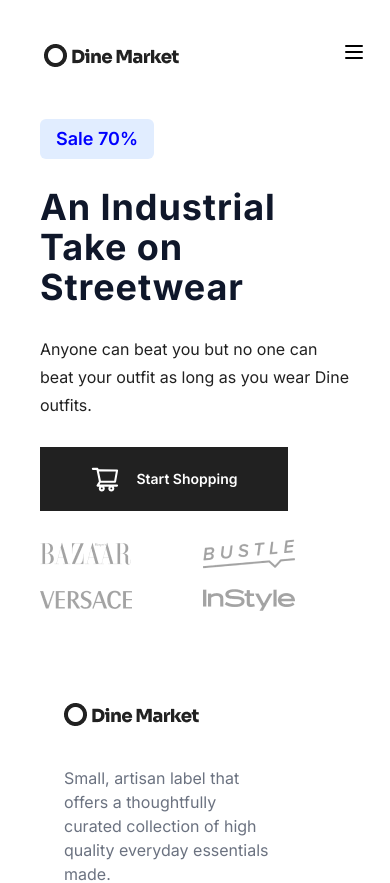
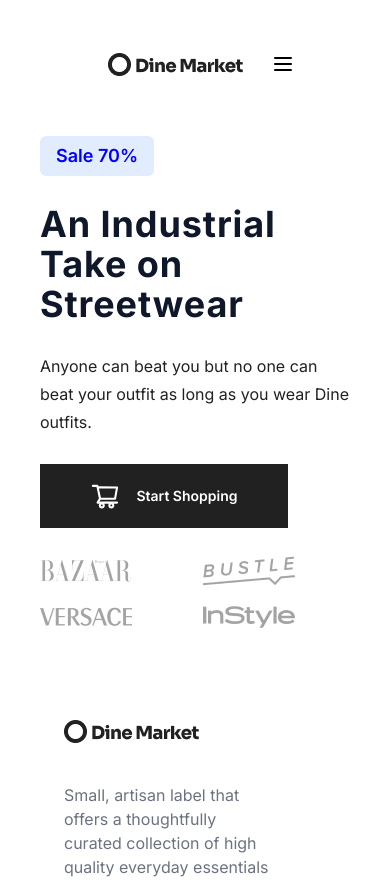
Before and after one commit to bilal-faisal/ecommerce-store-next13, a Next.js app: page / in a window 390 px wide. Shown: the top 883 px of the page. Built offline with nearby package versions, Linux system fonts and the light colour scheme.

Commit message:
Update Header.tsx

```diff
--- a/src/components/Header.tsx
+++ b/src/components/Header.tsx
@@ -18,15 +18,16 @@
   return (
     <div className="w-full">
       <NavigationMenu className="pt-8">
-        <div className="px-6 md:items-center md:flex">
-          <div className="flex items-center justify-start py-3">
+        <div className="px-6 md:items-center md:flex w-full md:w-fit justify-between">
+          <div className="flex items-center py-3">
+            <div className="w-full">
               <NavigationMenuList>
                 <NavigationMenuItem>
-                <Image src={Logo} alt="Logo" className="mx-5"  />
+                  <Image src={Logo} alt="Logo" className="mx-5" />
                 </NavigationMenuItem>
                 <div className="md:hidden">
                   <button
-                  className="p-2 fixed top-8 right-4 text-gray-700 rounded-md outline-none focus:border-gray-400 focus:border"
+                    className="p-2  text-gray-700 rounded-md outline-none focus:border-gray-400 focus:border"
                     onClick={() => setNavbar(!navbar)}
                   >
                     {navbar ? (
@@ -62,10 +63,11 @@
                 </div>
               </NavigationMenuList>
             </div>
+          </div>
 
           <div>
             <div
-              className={`pb-4 mt-4 md:block md:pb-0 md:mt-0 ${
+              className={`h-[90vh] md:h-fit w-full flex justify-center items-center  pb-4 mt-4 md:block md:pb-0 md:mt-0 ${
                 navbar ? "block" : "hidden"
               }`}
             >
@@ -110,61 +112,3 @@
     </div>
   );
 }
-
-// "use client";
-
-// import {
-//   NavigationMenu,
-//   NavigationMenuItem,
-//   NavigationMenuList,
-// } from "@/components/ui/navigation-menu";
-// import { AiOutlineShoppingCart } from "react-icons/ai";
-// import { BiSearch } from "react-icons/bi";
-// import { Button } from "@/components/ui/button";
-// import { Input } from "@/components/ui/input";
-// import Image from "next/image";
-// import Logo from "/public/logo.png";
-
-// export function Header() {
-//   return (
-//     <NavigationMenu className="pt-8">
-//       <NavigationMenuList>
-//         <NavigationMenuItem>
-//           <Image src={Logo} alt="Logo" className="mr-5" />
-//         </NavigationMenuItem>
-//         <NavigationMenuItem>
-//           <p>Female</p>
-//         </NavigationMenuItem>
-//         <NavigationMenuItem>
-//           <p>Male</p>
-//         </NavigationMenuItem>
-//         <NavigationMenuItem>
-//           <p>Kids</p>
-//         </NavigationMenuItem>
-//         <NavigationMenuItem>
-//           <p>All Products</p>
-//         </NavigationMenuItem>
-//         <NavigationMenuItem>
-//           <div className="flex border rounded-lg border-black h-8 items-center">
-//             <Button className="bg-white text-black hover:bg-white hover:text-black h-6 pr-1.5 mr-0">
-//               <BiSearch />
-//             </Button>
-//             <Input
-//               type="text"
-//               placeholder="What you looking for"
-//               className="border-none h-6"
-//             />
-//           </div>
-//         </NavigationMenuItem>
-//         <NavigationMenuItem>
-//           <Button className="bg-gray-200 text-black hover:bg-gray-300 hover:text-black  text-xl rounded-full p-2.5">
-//             <AiOutlineShoppingCart />
-//             <span className="cart-item-count absolute top-0.5 right-0 bg-red-500 text-white text-xs rounded-full h-3 w-3 flex items-center justify-center">
-//               1
-//             </span>
-//           </Button>
-//         </NavigationMenuItem>
-//       </NavigationMenuList>
-//     </NavigationMenu>
-//   );
-// }
```
Lines whose indentation alone changed are shown as unchanged.
